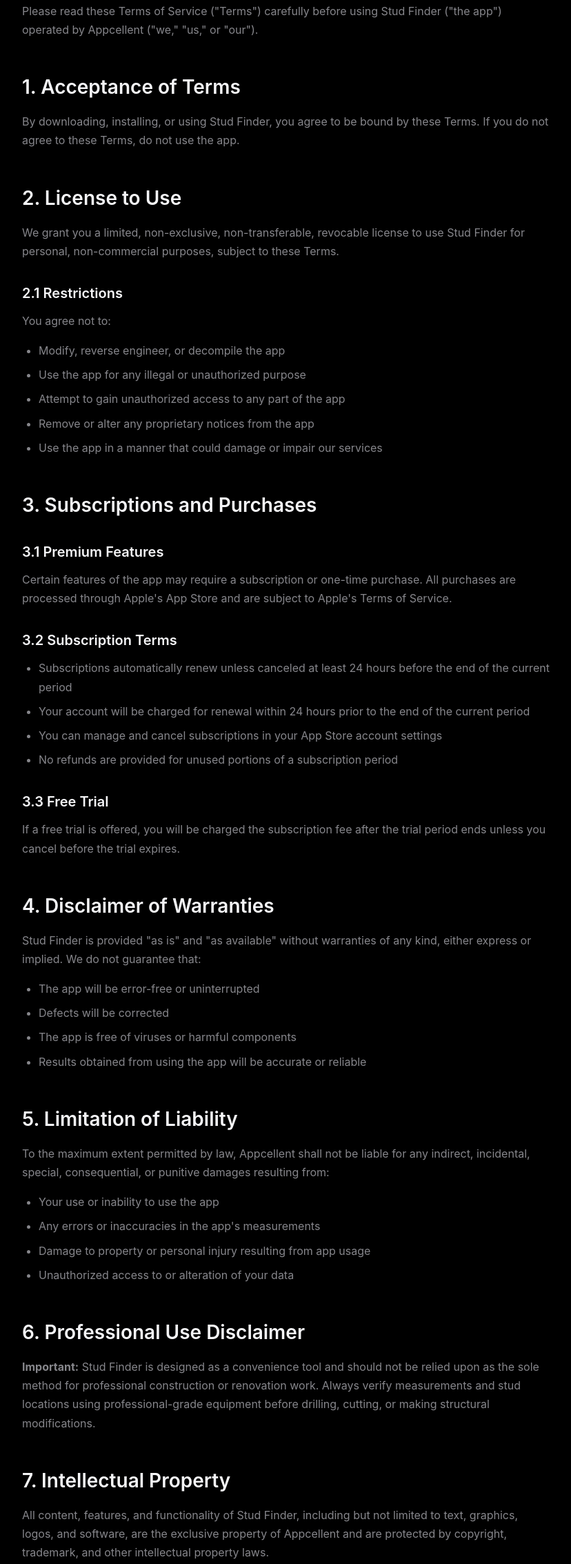
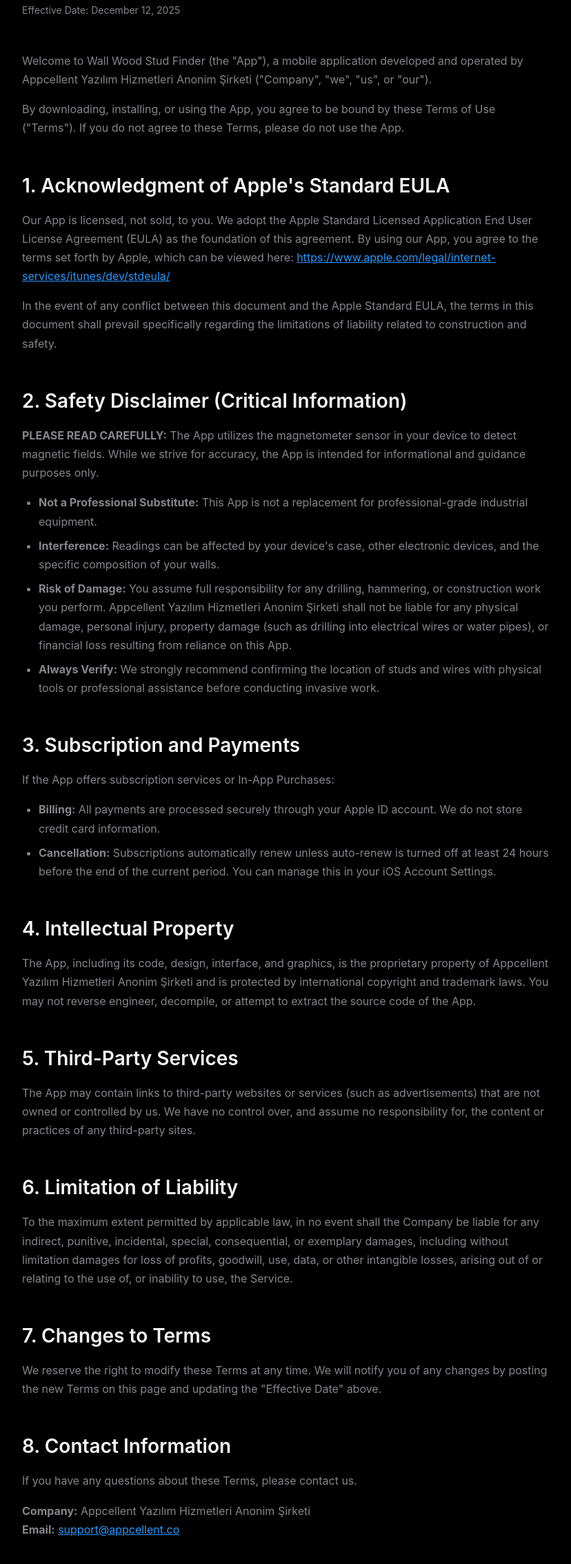
Before and after one commit to appcellentco/appcellent, a plain HTML site: page studfinder/terms.html in a window 1280 px wide. Shown: the part 277-2544 px from the top of the page at 69% size, without its empty margins (224-1052 px from the left). Drawn offline with Linux system fonts and the light colour scheme.

Commit message:
Update terms with EULA and remove email addresses from footers

```diff
--- a/studfinder/terms.html
+++ b/studfinder/terms.html
@@ -94,115 +94,90 @@
     <main>
         <section class="content-section">
             <div class="content-container">
-                <h1>Terms of Service</h1>
-                <p class="last-updated">Last Updated: December 11, 2025</p>
+                <h1>Terms of Use & End User License Agreement</h1>
+                <p class="last-updated">Effective Date: December 12, 2025</p>
 
-                <p>Please read these Terms of Service ("Terms") carefully before using Stud Finder ("the app") operated
-                    by Appcellent ("we," "us," or "our").</p>
+                <p>Welcome to Wall Wood Stud Finder (the "App"), a mobile application developed and operated by
+                    Appcellent Yazılım Hizmetleri Anonim Şirketi ("Company", "we", "us", or "our").</p>
 
-                <h2>1. Acceptance of Terms</h2>
-                <p>By downloading, installing, or using Stud Finder, you agree to be bound by these Terms. If you do not
-                    agree to these Terms, do not use the app.</p>
+                <p>By downloading, installing, or using the App, you agree to be bound by these Terms of Use ("Terms").
+                    If you do not agree to these Terms, please do not use the App.</p>
 
-                <h2>2. License to Use</h2>
-                <p>We grant you a limited, non-exclusive, non-transferable, revocable license to use Stud Finder for
-                    personal, non-commercial purposes, subject to these Terms.</p>
+                <h2>1. Acknowledgment of Apple's Standard EULA</h2>
 
-                <h3>2.1 Restrictions</h3>
-                <p>You agree not to:</p>
+                <p>Our App is licensed, not sold, to you. We adopt the Apple Standard Licensed Application End User
+                    License Agreement (EULA) as the foundation of this agreement. By using our App, you agree to the
+                    terms set forth by Apple, which can be viewed here: <a
+                        href="https://www.apple.com/legal/internet-services/itunes/dev/stdeula/"
+                        target="_blank">https://www.apple.com/legal/internet-services/itunes/dev/stdeula/</a></p>
+
+                <p>In the event of any conflict between this document and the Apple Standard EULA, the terms in this
+                    document shall prevail specifically regarding the limitations of liability related to construction
+                    and safety.</p>
+
+                <h2>2. Safety Disclaimer (Critical Information)</h2>
+
+                <p><strong>PLEASE READ CAREFULLY:</strong> The App utilizes the magnetometer sensor in your device to
+                    detect magnetic fields. While we strive for accuracy, the App is intended for informational and
+                    guidance purposes only.</p>
+
                 <ul>
-                    <li>Modify, reverse engineer, or decompile the app</li>
-                    <li>Use the app for any illegal or unauthorized purpose</li>
-                    <li>Attempt to gain unauthorized access to any part of the app</li>
-                    <li>Remove or alter any proprietary notices from the app</li>
-                    <li>Use the app in a manner that could damage or impair our services</li>
+                    <li><strong>Not a Professional Substitute:</strong> This App is not a replacement for
+                        professional-grade industrial equipment.</li>
+                    <li><strong>Interference:</strong> Readings can be affected by your device's case, other electronic
+                        devices, and the specific composition of your walls.</li>
+                    <li><strong>Risk of Damage:</strong> You assume full responsibility for any drilling, hammering, or
+                        construction work you perform. Appcellent Yazılım Hizmetleri Anonim Şirketi shall not be liable
+                        for any physical damage, personal injury, property damage (such as drilling into electrical
+                        wires or water pipes), or financial loss resulting from reliance on this App.</li>
+                    <li><strong>Always Verify:</strong> We strongly recommend confirming the location of studs and wires
+                        with physical tools or professional assistance before conducting invasive work.</li>
                 </ul>
 
-                <h2>3. Subscriptions and Purchases</h2>
+                <h2>3. Subscription and Payments</h2>
 
-                <h3>3.1 Premium Features</h3>
-                <p>Certain features of the app may require a subscription or one-time purchase. All purchases are
-                    processed through Apple's App Store and are subject to Apple's Terms of Service.</p>
+                <p>If the App offers subscription services or In-App Purchases:</p>
 
-                <h3>3.2 Subscription Terms</h3>
                 <ul>
-                    <li>Subscriptions automatically renew unless canceled at least 24 hours before the end of the
-                        current period</li>
-                    <li>Your account will be charged for renewal within 24 hours prior to the end of the current period
-                    </li>
-                    <li>You can manage and cancel subscriptions in your App Store account settings</li>
-                    <li>No refunds are provided for unused portions of a subscription period</li>
+                    <li><strong>Billing:</strong> All payments are processed securely through your Apple ID account. We
+                        do not store credit card information.</li>
+                    <li><strong>Cancellation:</strong> Subscriptions automatically renew unless auto-renew is turned off
+                        at least 24 hours before the end of the current period. You can manage this in your iOS Account
+                        Settings.</li>
                 </ul>
 
-                <h3>3.3 Free Trial</h3>
-                <p>If a free trial is offered, you will be charged the subscription fee after the trial period ends
-                    unless you cancel before the trial expires.</p>
+                <h2>4. Intellectual Property</h2>
 
-                <h2>4. Disclaimer of Warranties</h2>
-                <p>Stud Finder is provided "as is" and "as available" without warranties of any kind, either express or
-                    implied. We do not guarantee that:</p>
-                <ul>
-                    <li>The app will be error-free or uninterrupted</li>
-                    <li>Defects will be corrected</li>
-                    <li>The app is free of viruses or harmful components</li>
-                    <li>Results obtained from using the app will be accurate or reliable</li>
-                </ul>
+                <p>The App, including its code, design, interface, and graphics, is the proprietary property of
+                    Appcellent Yazılım Hizmetleri Anonim Şirketi and is protected by international copyright and
+                    trademark laws. You may not reverse engineer, decompile, or attempt to extract the source code of
+                    the App.</p>
 
-                <h2>5. Limitation of Liability</h2>
-                <p>To the maximum extent permitted by law, Appcellent shall not be liable for any indirect, incidental,
-                    special, consequential, or punitive damages resulting from:</p>
-                <ul>
-                    <li>Your use or inability to use the app</li>
-                    <li>Any errors or inaccuracies in the app's measurements</li>
-                    <li>Damage to property or personal injury resulting from app usage</li>
-                    <li>Unauthorized access to or alteration of your data</li>
-                </ul>
+                <h2>5. Third-Party Services</h2>
 
-                <h2>6. Professional Use Disclaimer</h2>
-                <p><strong>Important:</strong> Stud Finder is designed as a convenience tool and should not be relied
-                    upon as the sole method for professional construction or renovation work. Always verify measurements
-                    and stud locations using professional-grade equipment before drilling, cutting, or making structural
-                    modifications.</p>
+                <p>The App may contain links to third-party websites or services (such as advertisements) that are not
+                    owned or controlled by us. We have no control over, and assume no responsibility for, the content or
+                    practices of any third-party sites.</p>
 
-                <h2>7. Intellectual Property</h2>
-                <p>All content, features, and functionality of Stud Finder, including but not limited to text, graphics,
-                    logos, and software, are the exclusive property of Appcellent and are protected by copyright,
-                    trademark, and other intellectual property laws.</p>
+                <h2>6. Limitation of Liability</h2>
 
-                <h2>8. User Conduct</h2>
-                <p>You agree to use the app in compliance with all applicable laws and regulations. You are solely
-                    responsible for your conduct while using the app.</p>
+                <p>To the maximum extent permitted by applicable law, in no event shall the Company be liable for any
+                    indirect, punitive, incidental, special, consequential, or exemplary damages, including without
+                    limitation damages for loss of profits, goodwill, use, data, or other intangible losses, arising out
+                    of or relating to the use of, or inability to use, the Service.</p>
 
-                <h2>9. Privacy</h2>
-                <p>Your use of the app is also governed by our Privacy Policy, which can be found at <a
-                        href="/studfinder/privacy">studfinder.appcellent.co/privacy</a>.</p>
+                <h2>7. Changes to Terms</h2>
 
-                <h2>10. Modifications to the App</h2>
-                <p>We reserve the right to modify, suspend, or discontinue the app or any features at any time without
-                    notice. We will not be liable to you or any third party for any modification, suspension, or
-                    discontinuation of the app.</p>
+                <p>We reserve the right to modify these Terms at any time. We will notify you of any changes by posting
+                    the new Terms on this page and updating the "Effective Date" above.</p>
 
-                <h2>11. Changes to Terms</h2>
-                <p>We may update these Terms from time to time. We will notify you of any changes by posting the new
-                    Terms on this page and updating the "Last Updated" date. Your continued use of the app after changes
-                    constitutes acceptance of the new Terms.</p>
+                <h2>8. Contact Information</h2>
 
-                <h2>12. Termination</h2>
-                <p>We may terminate or suspend your access to the app immediately, without prior notice, for any reason,
-                    including if you breach these Terms.</p>
+                <p>If you have any questions about these Terms, please contact us.</p>
 
-                <h2>13. Governing Law</h2>
-                <p>These Terms shall be governed by and construed in accordance with the laws of the jurisdiction in
-                    which Appcellent operates, without regard to its conflict of law provisions.</p>
-
-                <h2>14. Contact Information</h2>
-                <p>If you have any questions about these Terms, please contact us at:</p>
-                <p><a href="mailto:contact@appcellent.co">contact@appcellent.co</a></p>
-
-                <h2>15. Severability</h2>
-                <p>If any provision of these Terms is found to be unenforceable or invalid, that provision will be
-                    limited or eliminated to the minimum extent necessary so that these Terms will otherwise remain in
-                    full force and effect.</p>
+                <p><strong>Company:</strong> Appcellent Yazılım Hizmetleri Anonim Şirketi<br>
+                    <strong>Email:</strong> <a href="mailto:support@appcellent.co">support@appcellent.co</a>
+                </p>
 
             </div>
         </section>
@@ -233,7 +208,6 @@
                     <h4>Company</h4>
                     <ul>
                         <li><a href="https://appcellent.co">Appcellent</a></li>
-                        <li><a href="mailto:contact@appcellent.co">contact@appcellent.co</a></li>
                     </ul>
                 </div>
             </div>
```
Also changed, not shown: studfinder/faq.html (+0 -1 lines), studfinder/index.html (+0 -1 lines), studfinder/privacy.html (+0 -1 lines).
